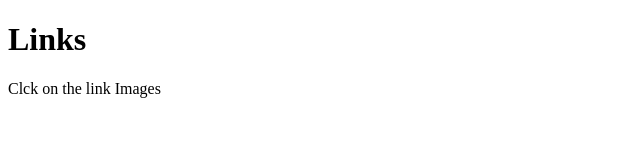
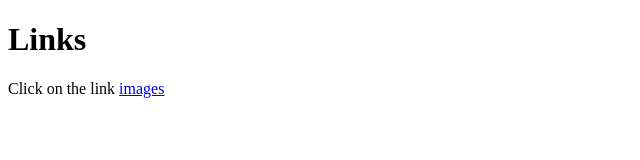
Before and after one commit to David24zx/Links-pictures, a plain HTML site: page Misc/links.html in a window 1280 px wide. Shown: the full height of the page, 0-640 px from the left. Drawn offline with Linux system fonts and the light colour scheme.

Commit message:
Update links.html

```diff
--- a/Misc/links.html
+++ b/Misc/links.html
@@ -5,6 +5,6 @@
 </head>
 <body>
     <h1>Links</h1>
-    <p>Clck on the link <a>Images</a></p>
+    <p>Click on the link <a href="images.html">images</a></p>
 </body>
 </html>
```
